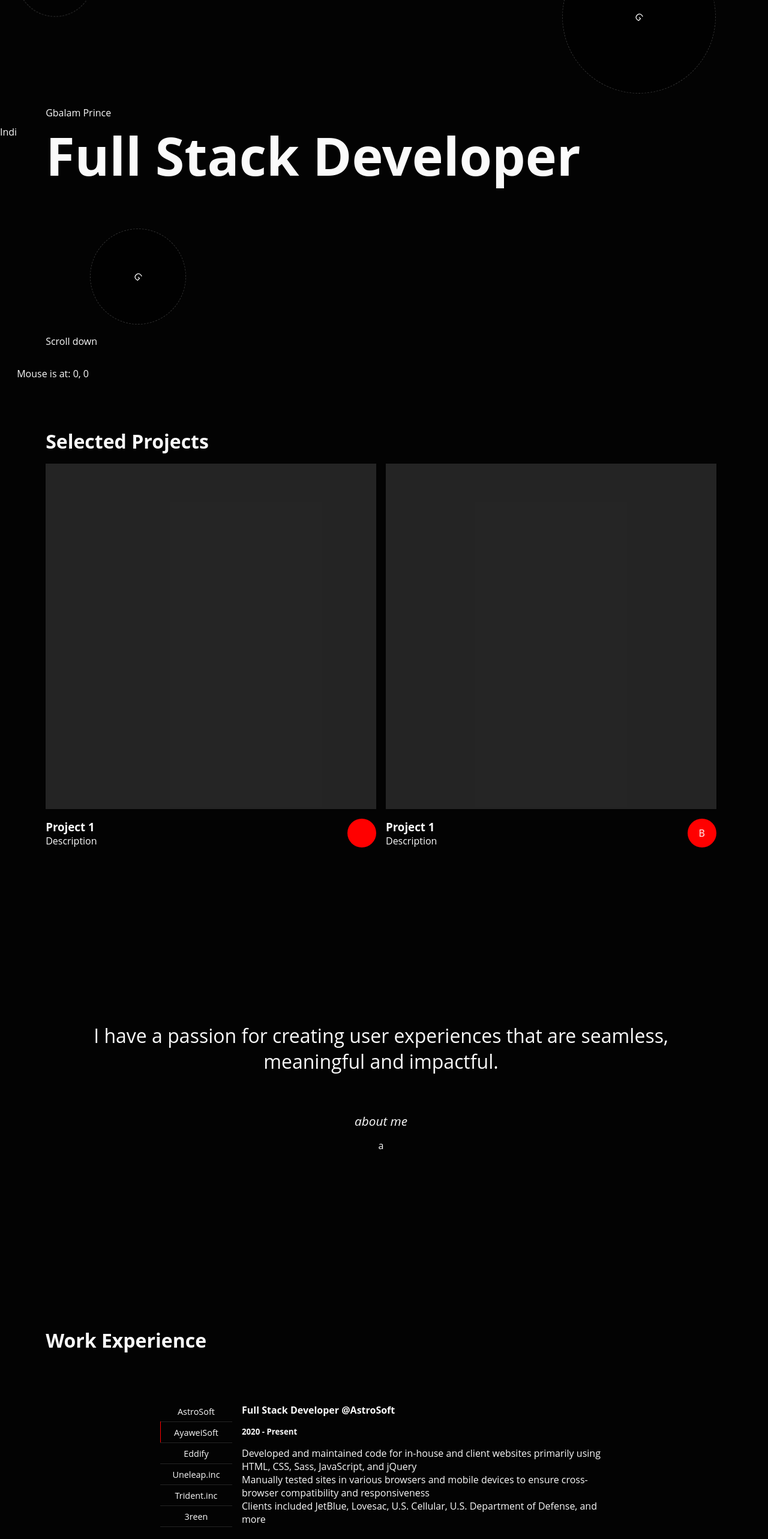
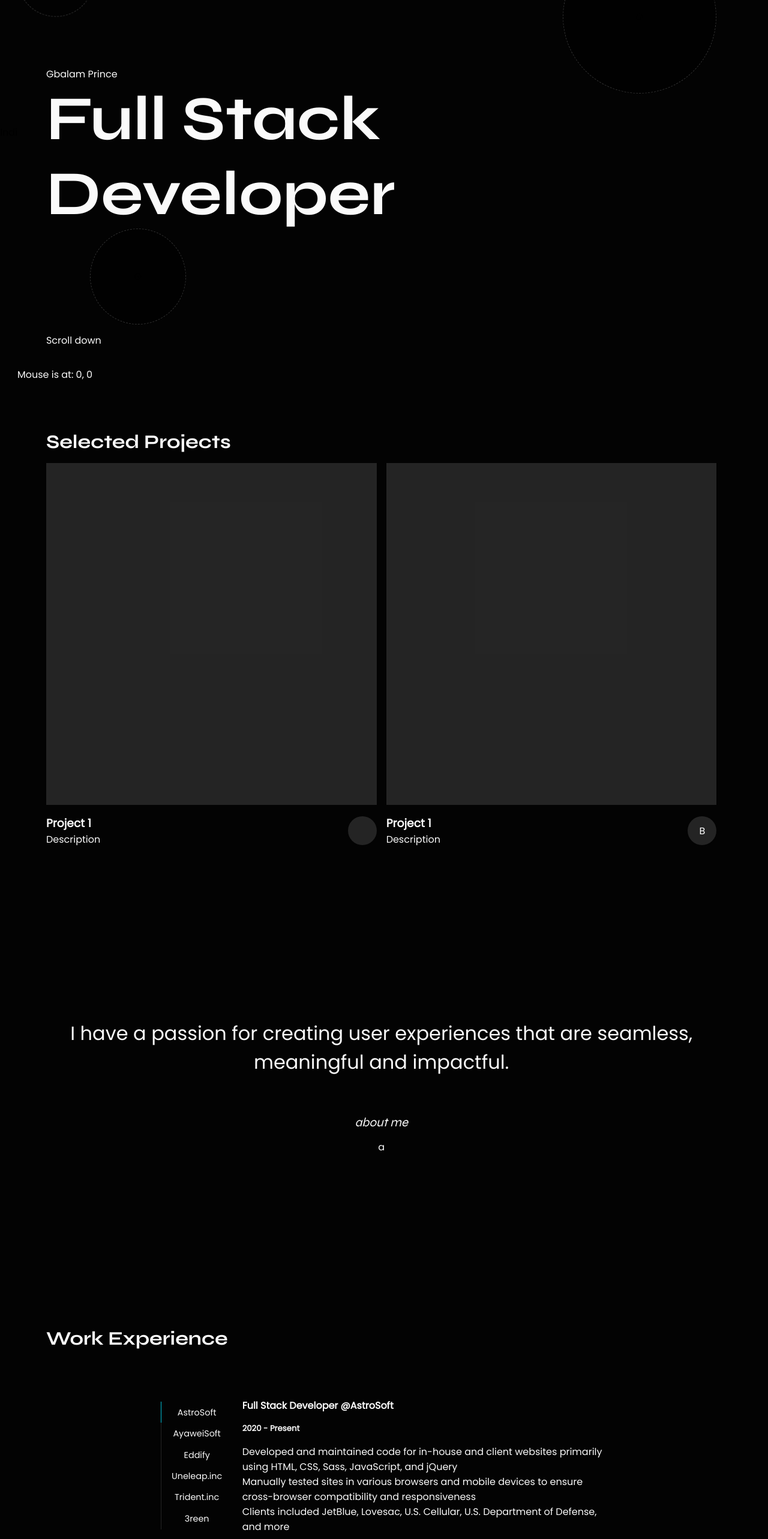
Before and after one commit to princecodes247/princecodes-2022, a Nuxt app: page / in a window 1280 px wide. Shown: the part 180-2746 px from the top of the page at 60% size. Built offline with nearby package versions, Linux system fonts and the light colour scheme.

Commit message:
Update Styles

```diff
--- a/assets/css/main.scss
+++ b/assets/css/main.scss
@@ -16,13 +16,30 @@ $text-color: #212121;
   box-sizing: border-box;
 }
 
+@font-face {
+  font-family: "Syne";
+  font-style: normal;
+  // font-weight: 700;
+  font-display: swap;
+  src: url("~assets/fonts/Syne.ttf") format("truetype");
+}
+
+@font-face {
+  font-family: "Poppins";
+  font-style: normal;
+
+  font-display: swap;
+  src: url("~assets/fonts/Poppins-Regular.ttf") format("truetype");
+}
+
 body {
-  font-family: "Open Sans", sans-serif;
+  font-family: Poppins, sans-serif;
 }
 
 h1 {
-  font-size: 5.5rem;
-  // font-weight: 700;
+  font-size: 6.5rem;
+  font-family: Syne, sans-serif;
+  font-weight: 700;
   margin-bottom: 1rem;
   @media screen and (max-width: 768px) {
     font-size: 3rem;
@@ -33,6 +50,7 @@ h2 {
   font-size: 2rem;
   font-weight: 700;
   margin-bottom: 1rem;
+  font-family: Syne, sans-serif;
 }
 
 .dark.main {
@@ -58,6 +76,8 @@ aside {
   position: sticky;
   top: 0;
   height: 100vh;
+  // For production
+  color: #000;
 }
 
 .indicator {
@@ -75,7 +95,9 @@ aside {
   justify-content: space-between;
   padding: 1em;
   height: 10vh;
-
+  .logo {
+    font-family: Syne, sans-serif;
+  }
   &--links {
     display: flex;
     align-items: center;
@@ -138,6 +160,8 @@ aside {
       justify-content: center;
       transform: rotate(45deg);
       transition: 400ms ease-in-out;
+      // For production
+      color: #000;
       &:nth-child(1) {
         left: unset;
         right: 4%;
@@ -245,7 +269,7 @@ aside {
     $size: 48px;
     width: $size;
     height: $size;
-    background: red;
+    background: $primary-cover-color;
     position: relative;
     border-radius: 999px;
     text-decoration: none;
@@ -265,7 +289,7 @@ aside {
       border-radius: 999px;
       width: 100%;
       height: 100%;
-      background: green;
+      background: $primary-color;
       position: absolute;
       top: 0;
       left: 0;
@@ -315,10 +339,10 @@ aside {
     top: -1px;
     height: 35px;
     width: 1px;
-    background: red;
-    transform: translateY(100%);
+    background: $primary-color;
+    transform: translateY(0%);
     @media screen and (max-width: 768px) {
-      transform: translateX(200%);
+      transform: translateX(0%);
       width: 120px;
       height: 1px;
       bottom: 0.1em;
@@ -343,18 +367,21 @@ aside {
   align-items: center;
   justify-content: center;
   cursor: pointer;
-  border-bottom: 1px solid transparent;
   text-align: left;
   // background: green;
   font-size: 0.9rem;
   transition: 200ms ease-in-out;
+  border-left: 1px solid #fff2;
 
   &:hover {
     background: $primary-cover-color;
   }
   &.active {
   }
-  border-bottom: 1px solid #fff2;
+  @media screen and (max-width: 768px) {
+    border-bottom: 1px solid #fff2;
+    border-left: 1px solid transparent;
+  }
 }
 .experience__description {
   display: flex;
@@ -362,7 +389,7 @@ aside {
   gap: 1em;
   max-width: 600px;
   p {
-    text-align: left;
+    // text-align: left;
   }
   // background: red;
 }
@@ -389,11 +416,35 @@ aside {
   }
 }
 
+.sect--contact__options {
+  display: flex;
+  align-items: center;
+  justify-content: space-between;
+  @media screen and (max-width: 768px) {
+    flex-direction: column;
+    align-items: center;
+    justify-content: center;
+    gap: 2em;
+  }
+  .sect--contact__links {
+    display: flex;
+    gap: 1em;
+  }
+  a {
+    color: #fff;
+    &:hover {
+      color: $primary-color;
+    }
+  }
+}
+
 footer {
   display: flex;
   justify-content: center;
   align-items: center;
   padding: 1em;
+  text-align: center;
+  font-family: Syne, sans-serif;
 }
 
 .scroll_indicator {
```
